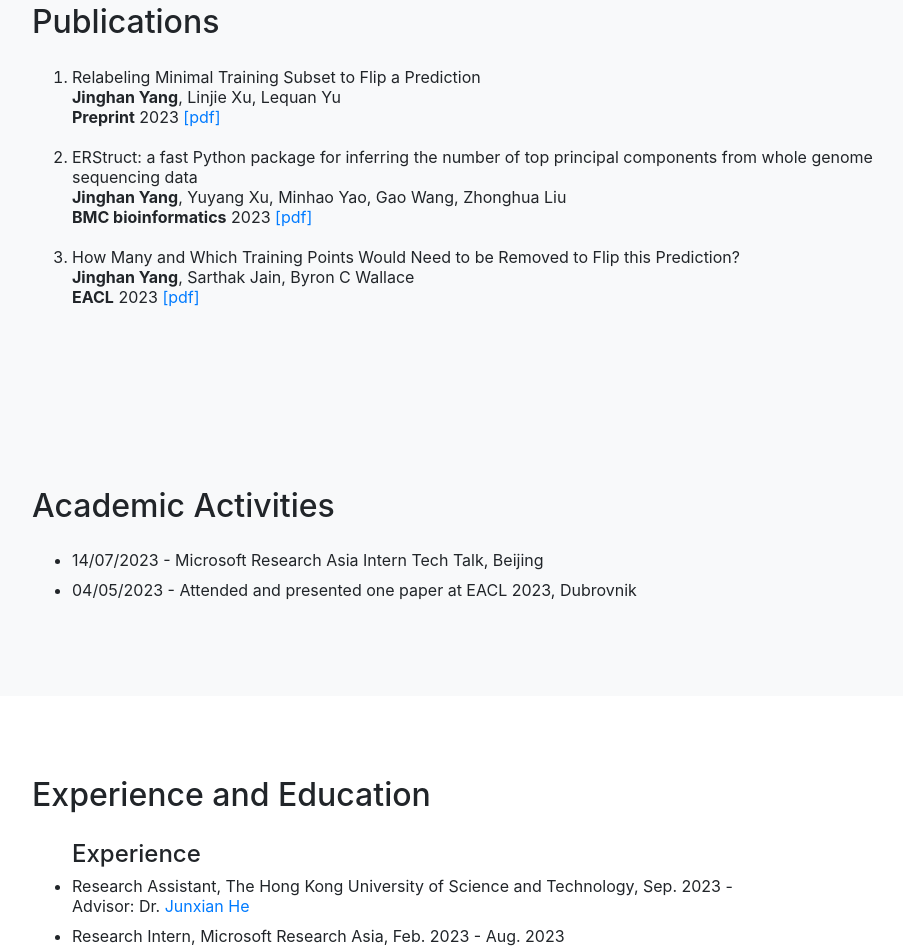
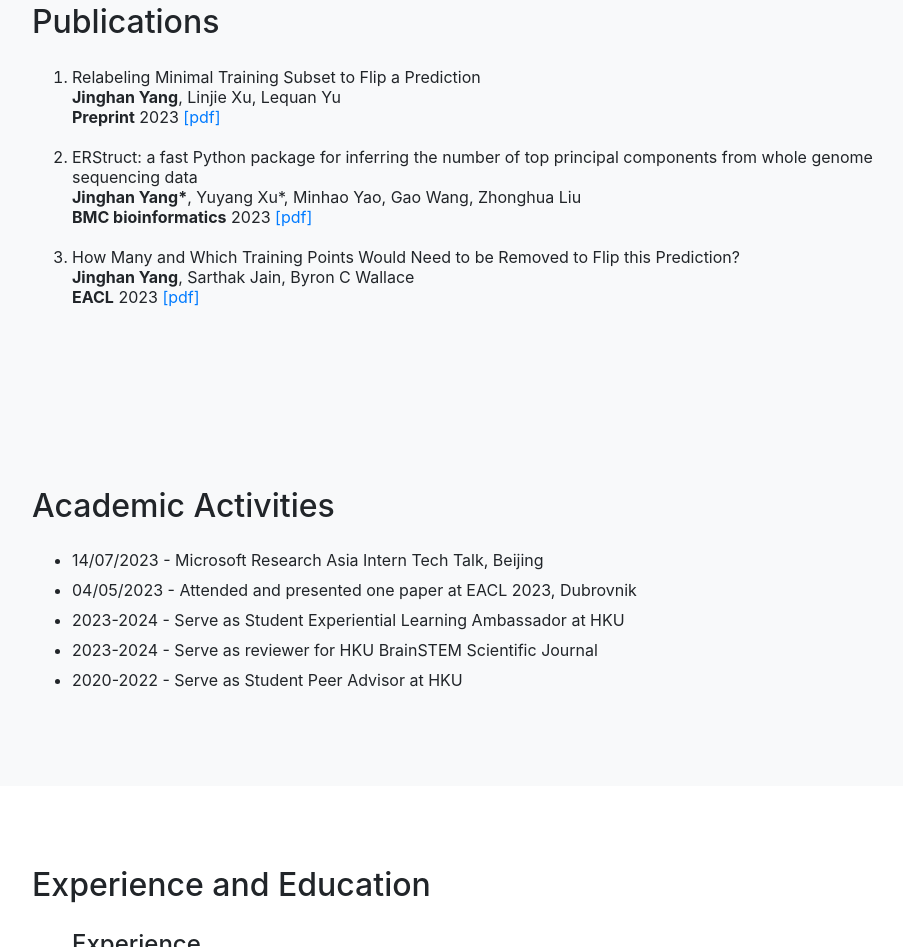
Before and after one commit to ecielyang/jinghanyang.github.io, a website with bundled scripts: page index.html in a window 1280 px wide. Shown: the part 1234-2181 px from the top of the page, without its empty margins (148-1051 px from the left). Built offline with nearby package versions, Linux system fonts and the light colour scheme.

Commit message:
Add files via upload

```diff
--- a/index.html
+++ b/index.html
@@ -130,7 +130,7 @@
             <li style="line-height: 20px; margin-bottom: 20px;">
                 ERStruct: a fast Python package for inferring the number of top principal components from whole genome sequencing data
                   <br>
-                <strong>Jinghan Yang</strong>, Yuyang Xu, Minhao Yao, Gao Wang, Zhonghua Liu<br>
+                <strong>Jinghan Yang*</strong>, Yuyang Xu*, Minhao Yao, Gao Wang, Zhonghua Liu<br>
                 <strong>BMC bioinformatics</strong> 2023
                 <a href="https://bmcbioinformatics.biomedcentral.com/articles/10.1186/s12859-023-05305-0">[pdf]</a>
             </li>
@@ -160,6 +160,9 @@
               <ul>
               <li style="line-height: 20px; margin-bottom: 10px;">14/07/2023 - Microsoft Research Asia Intern Tech Talk, Beijing</li>
               <li style="line-height: 20px; margin-bottom: 10px;">04/05/2023 - Attended and presented one paper at EACL 2023, Dubrovnik</li>
+              <li style="line-height: 20px; margin-bottom: 10px;">2023-2024 - Serve as Student Experiential Learning Ambassador at HKU</li>
+              <li style="line-height: 20px; margin-bottom: 10px;">2023-2024 - Serve as reviewer for HKU BrainSTEM Scientific Journal</li>
+              <li style="line-height: 20px; margin-bottom: 10px;">2020-2022 - Serve as Student Peer Advisor at HKU</li>
               </ul>
             </div>
           </div>
```
